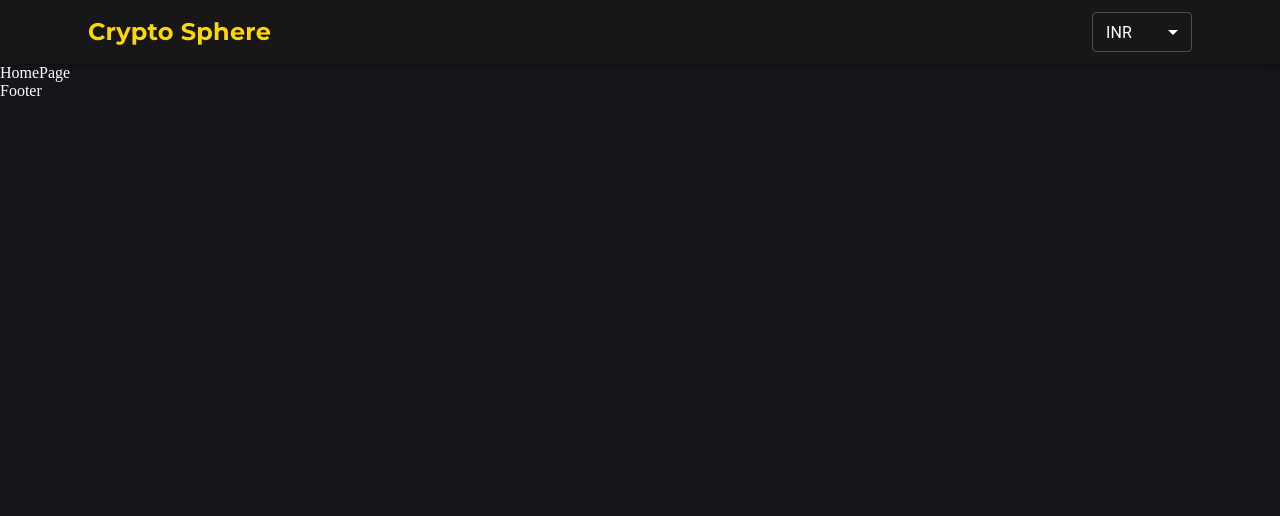
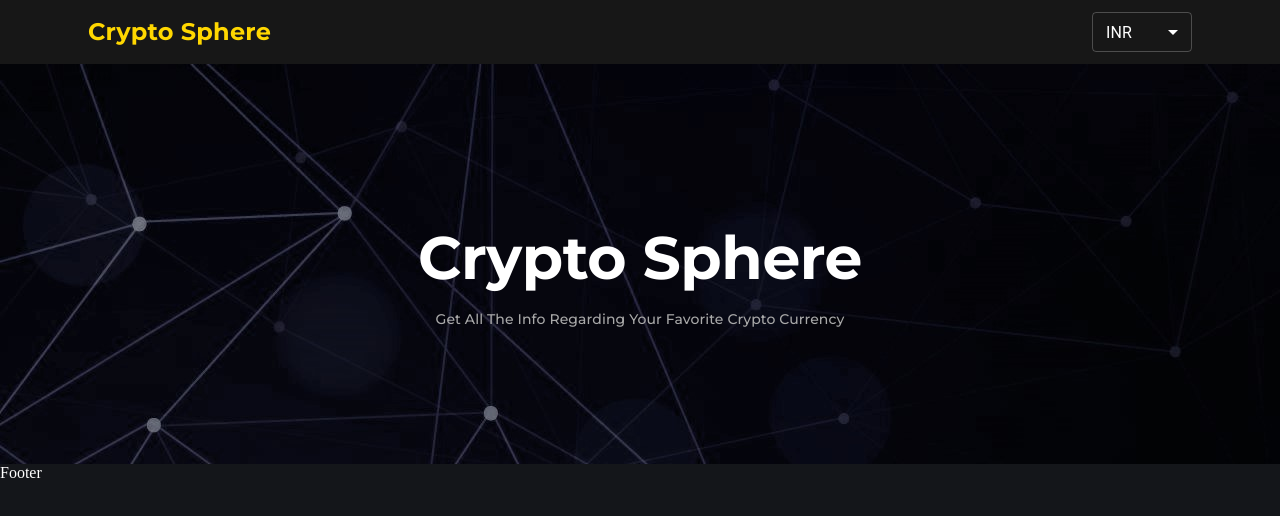
Before and after one commit to ayushmaan163/crypto-sphere, a React (Vite) app: page / in a window 1280 px wide. Shown: the top 516 px of the page. Built offline with nearby package versions, Linux system fonts and the light colour scheme.

Commit message:
Add all styling & Typography

```diff
--- a/src/pages/HomePage.jsx
+++ b/src/pages/HomePage.jsx
@@ -1,4 +1,54 @@
+import { Typography } from "@mui/material";
+import Banner from "../components/Banner";
+import styled from "@emotion/styled";
+
+const BannerContent = styled("div")({
+  height: 400,
+  display: "flex",
+  flexDirection: "column",
+  paddingTop: 25,
+  justifyContent: "space-around",
+});
+
+const Tagline = styled("div")({
+  display: "flex",
+  height: "40%",
+  flexDirection: "column",
+  justifyContent: "center",
+  textAlign: "center",
+});
+
 const HomePage = () => {
-  return <div>HomePage</div>;
+  return (
+    <>
+      <Banner>
+        <BannerContent>
+          <Tagline>
+            <Typography
+              variant="h2"
+              style={{
+                fontWeight: "bold",
+                marginBottom: 15,
+                fontFamily: "Montserrat",
+              }}
+            >
+              Crypto Sphere
+            </Typography>
+
+            <Typography
+              variant="subtitle2"
+              style={{
+                color: "darkgrey",
+                textTransform: "capitalize",
+                fontFamily: "Montserrat",
+              }}
+            >
+              Get all the info regarding your favorite Crypto Currency
+            </Typography>
+          </Tagline>
+        </BannerContent>
+      </Banner>
+    </>
+  );
 };
 export default HomePage;
```
